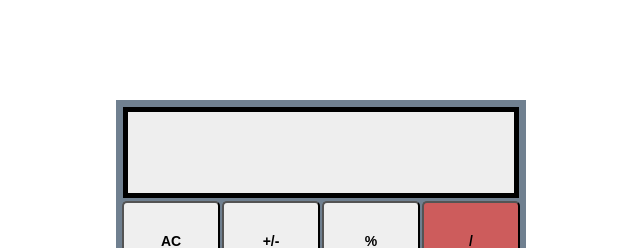
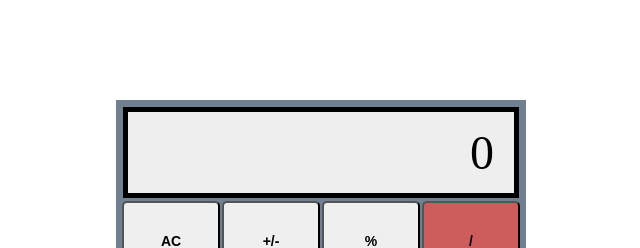
Before and after one commit to LiamMcCarrick/calculator, a plain HTML site: page index.html in a window 1280 px wide. Both pictures are taken after a click on the button "AC". Shown: the top 248 px of the page, 319-959 px from the left. Drawn offline with Linux system fonts and the light colour scheme.

Commit message:
add clear calculations functionality

```diff
--- a/index.html
+++ b/index.html
@@ -9,9 +9,9 @@
 </head>
 <body>
     <div class="calc-container">
-        <div class="display"></div>
+        <div class="display">0</div>
         <div class="row">
-            <button class="extra">AC</button>
+            <button class="extra clear">AC</button>
             <button class="extra">+/-</button>
             <button class="extra">%</button>
             <button class="operator divide">/</button>
--- a/script.js
+++ b/script.js
@@ -78,3 +78,12 @@ equals.addEventListener("click", function() {
     displayText = result;
     display();
 });
+
+const clearCalculation = document.querySelector(".clear");
+
+clearCalculation.addEventListener("click", () => {
+    numbers = [];
+    displayText = '';
+    operatorSelected = '';
+    displayContainer.textContent = 0;
+})
```
